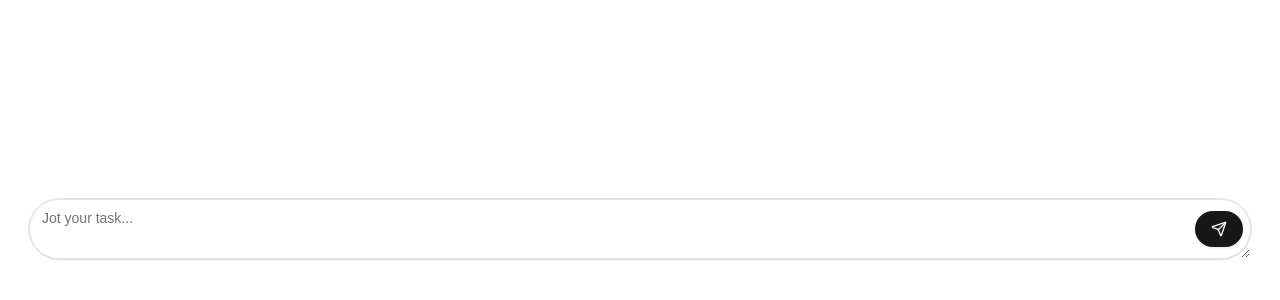
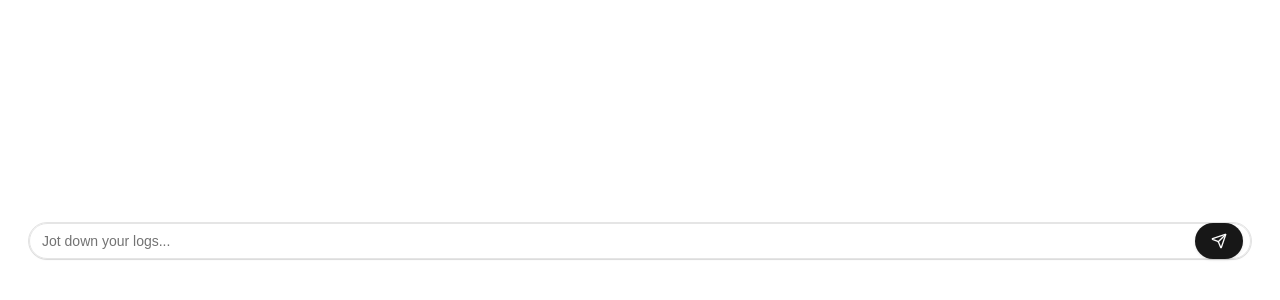
Before and after one commit to gethabij/habij, a Next.js app: page / in a window 1280 px wide. Shown: the part 496-796 px from the top of the page. Built offline with nearby package versions, Linux system fonts and the light colour scheme.

Commit message:
Replace texterea with input, Chnage input file

```diff
--- a/components/journal-input/index.tsx
+++ b/components/journal-input/index.tsx
@@ -15,6 +15,7 @@
   FormItem,
   FormMessage,
 } from "../ui/form";
+import { Input } from "../ui/input";
 
 function JournalInput(props: Readonly<Props>) {
   const { onSend } = props;
@@ -50,10 +51,10 @@
             render={() => (
               <FormItem>
                 <FormControl>
-                  <Textarea
+                  <Input
                     value={inputValue}
                     onChange={(e) => setInputValue(e.target.value)}
-                    placeholder="Jot your task..."
+                    placeholder="Jot down your logs..."
                     className=" rounded-full"
                     onKeyDown={(e) => {
                       if (
--- a/components/ui/input.tsx
+++ b/components/ui/input.tsx
@@ -8,31 +8,32 @@
 }
 
 const Input = React.forwardRef<HTMLInputElement, InputProps>(
-  ({ className, type, ...props }, ref) => {
+  ({ className, type, start, end, ...props }, ref) => {
     return (
       <div
         className={cn(
-          "flex h-9 w-full rounded-md  border focus-visible:outline-none focus-visible:ring-1 focus-visible:ring-ring",
+          "relative flex w-full  rounded-md border focus-visible:outline-none focus-visible:ring-1 focus-visible:ring-ring",
           className
         )}
       >
-        {props.start && (
+        {start && (
           <div className="flex justify-center items-center pl-2 text-sm text-gray-600 ">
-            {props.start}
+            {start}
           </div>
         )}
         <input
           type={type}
           className={cn(
-            "flex h-9 w-full rounded-md border border-input bg-transparent px-3 py-1 text-sm shadow-sm transition-colors file:border-0 file:bg-transparent file:text-sm file:font-medium placeholder:text-muted-foreground focus-visible:outline-none focus-visible:ring-1 focus-visible:ring-ring disabled:cursor-not-allowed disabled:opacity-50",
-            className
+            "flex h-9 w-full rounded-md border border-input bg-white px-3 py-1 text-sm shadow-sm transition-colors file:border-0 file:bg-transparent file:text-sm file:font-medium placeholder:text-muted-foreground focus-visible:outline-none focus-visible:ring-1 focus-visible:ring-ring disabled:cursor-not-allowed disabled:opacity-50",
+            className,
+            { "pr-20": end }
           )}
           ref={ref}
           {...props}
         />
-        {props.end && (
-          <div className="flex justify-center items-center pl-2 text-sm text-gray-600 ">
-            {props.end}
+        {end && (
+          <div className="absolute right-2 top-1/2 -translate-y-1/2 text-sm text-gray-600 flex items-center">
+            {end}
           </div>
         )}
       </div>
```
